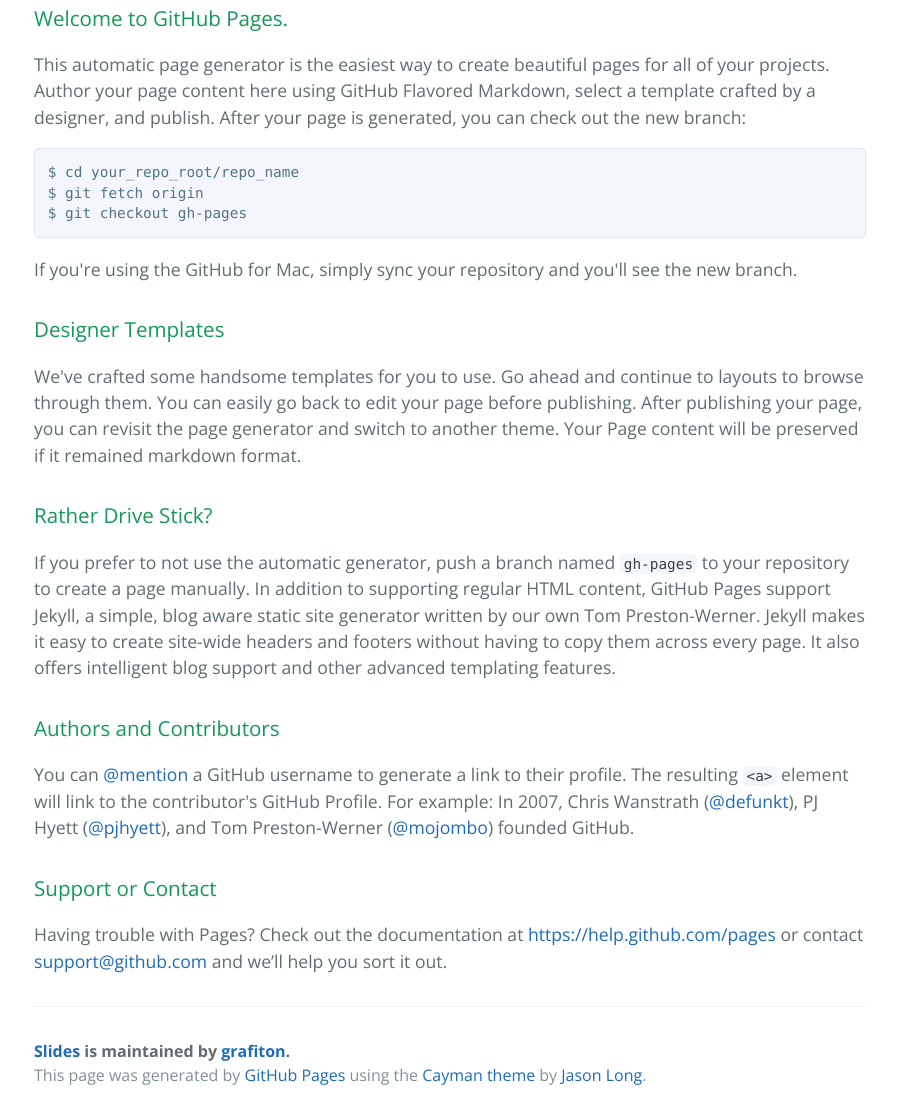
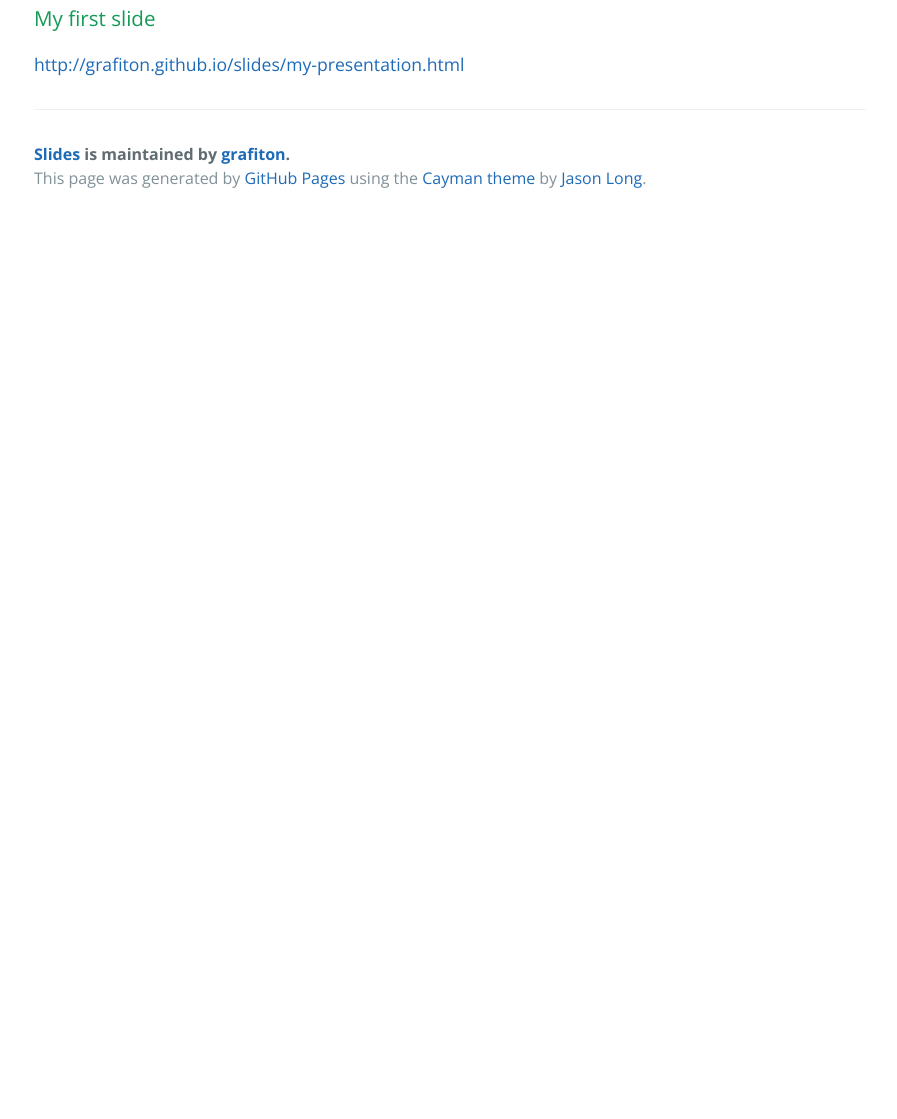
Before and after one commit to grafiton/slides, a plain HTML site: page index.html in a window 1280 px wide. Shown: the part 412-1531 px from the top of the page, without its empty margins (190-1087 px from the left). After the commit the page ends 800 px from the top, so only its background shows below. Drawn offline with nearby package versions, Linux system fonts and the light colour scheme.

```diff
--- a/index.html
+++ b/index.html
@@ -20,36 +20,9 @@
 
     <section class="main-content">
       <h3>
-<a id="welcome-to-github-pages" class="anchor" href="#welcome-to-github-pages" aria-hidden="true"><span class="octicon octicon-link"></span></a>Welcome to GitHub Pages.</h3>
+<a id="my-first-slide" class="anchor" href="#my-first-slide" aria-hidden="true"><span class="octicon octicon-link"></span></a>My first slide</h3>
 
-<p>This automatic page generator is the easiest way to create beautiful pages for all of your projects. Author your page content here using GitHub Flavored Markdown, select a template crafted by a designer, and publish. After your page is generated, you can check out the new branch:</p>
-
-<pre><code>$ cd your_repo_root/repo_name
-$ git fetch origin
-$ git checkout gh-pages
-</code></pre>
-
-<p>If you're using the GitHub for Mac, simply sync your repository and you'll see the new branch.</p>
-
-<h3>
-<a id="designer-templates" class="anchor" href="#designer-templates" aria-hidden="true"><span class="octicon octicon-link"></span></a>Designer Templates</h3>
-
-<p>We've crafted some handsome templates for you to use. Go ahead and continue to layouts to browse through them. You can easily go back to edit your page before publishing. After publishing your page, you can revisit the page generator and switch to another theme. Your Page content will be preserved if it remained markdown format.</p>
-
-<h3>
-<a id="rather-drive-stick" class="anchor" href="#rather-drive-stick" aria-hidden="true"><span class="octicon octicon-link"></span></a>Rather Drive Stick?</h3>
-
-<p>If you prefer to not use the automatic generator, push a branch named <code>gh-pages</code> to your repository to create a page manually. In addition to supporting regular HTML content, GitHub Pages support Jekyll, a simple, blog aware static site generator written by our own Tom Preston-Werner. Jekyll makes it easy to create site-wide headers and footers without having to copy them across every page. It also offers intelligent blog support and other advanced templating features.</p>
-
-<h3>
-<a id="authors-and-contributors" class="anchor" href="#authors-and-contributors" aria-hidden="true"><span class="octicon octicon-link"></span></a>Authors and Contributors</h3>
-
-<p>You can <a href="https://github.com/blog/821" class="user-mention">@mention</a> a GitHub username to generate a link to their profile. The resulting <code>&lt;a&gt;</code> element will link to the contributor's GitHub Profile. For example: In 2007, Chris Wanstrath (<a href="https://github.com/defunkt" class="user-mention">@defunkt</a>), PJ Hyett (<a href="https://github.com/pjhyett" class="user-mention">@pjhyett</a>), and Tom Preston-Werner (<a href="https://github.com/mojombo" class="user-mention">@mojombo</a>) founded GitHub.</p>
-
-<h3>
-<a id="support-or-contact" class="anchor" href="#support-or-contact" aria-hidden="true"><span class="octicon octicon-link"></span></a>Support or Contact</h3>
-
-<p>Having trouble with Pages? Check out the documentation at <a href="https://help.github.com/pages">https://help.github.com/pages</a> or contact <a href="mailto:support@github.com">support@github.com</a> and we’ll help you sort it out.</p>
+<p><a href="http://grafiton.github.io/slides/my-presentation.html">http://grafiton.github.io/slides/my-presentation.html</a></p>
 
       <footer class="site-footer">
         <span class="site-footer-owner"><a href="https://github.com/grafiton/slides">Slides</a> is maintained by <a href="https://github.com/grafiton">grafiton</a>.</span>
```
Also changed, not shown: params.json (+1 -1 lines).
